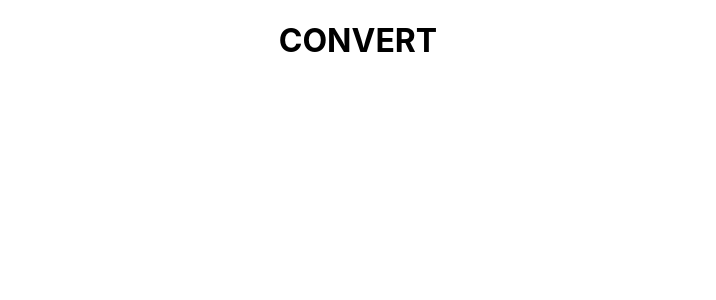
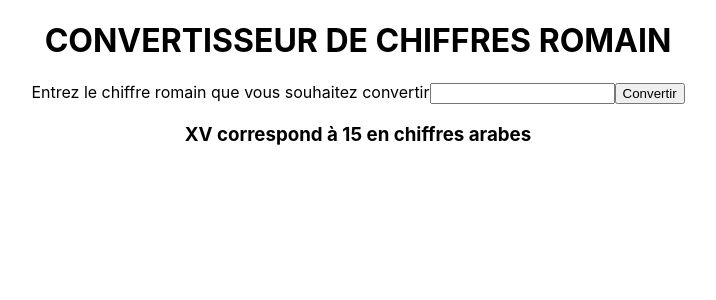
Before and after one commit to J-HOVELAQUE/roman_numeral_frontend, a React (Create React App) app: page / in a window 1280 px wide. Shown: the top 300 px of the page, without its empty margins (282-998 px from the left). Built offline with nearby package versions, Linux system fonts and the light colour scheme.

Commit message:
jsx of component

```diff
--- a/src/App.js
+++ b/src/App.js
@@ -1,6 +1,5 @@
-import logo from "./logo.svg";
 import "./App.css";
-import ConvertRomanScreen from "./screens/ConvertRomanScreen";
+import ConvertRomanScreen from "./screens/ConvertRomanScreen.jsx";
 
 function App() {
   return (
--- /dev/null
+++ b/src/component/RomanNumeralsConverter.jsx
@@ -0,0 +1,12 @@
+export default function RomanNumeralsConverter() {
+  return (
+    <div>
+      <form>
+        <label htmlFor="roman-numerals-input">Entrez le chiffre romain que vous souhaitez convertir</label>
+        <input type="text" id="roman-numerals-input" />
+        <button>Convertir</button>
+      </form>
+      <h3>XV correspond à 15 en chiffres arabes</h3>
+    </div>
+  )
+}
--- a/src/screens/ConvertRomanScreen.js
+++ /dev/null
@@ -1,5 +0,0 @@
-export default function ConvertRomanScreen() {
-  return (
-    <h1>CONVERT</h1>
-  )
-}
--- /dev/null
+++ b/src/screens/ConvertRomanScreen.jsx
@@ -0,0 +1,10 @@
+import RomanNumeralsConverter from "../component/RomanNumeralsConverter"
+
+export default function ConvertRomanScreen() {
+  return (
+    <>
+      <h1>CONVERTISSEUR DE CHIFFRES ROMAIN</h1>
+      <RomanNumeralsConverter/>
+    </>
+  )
+}
```
